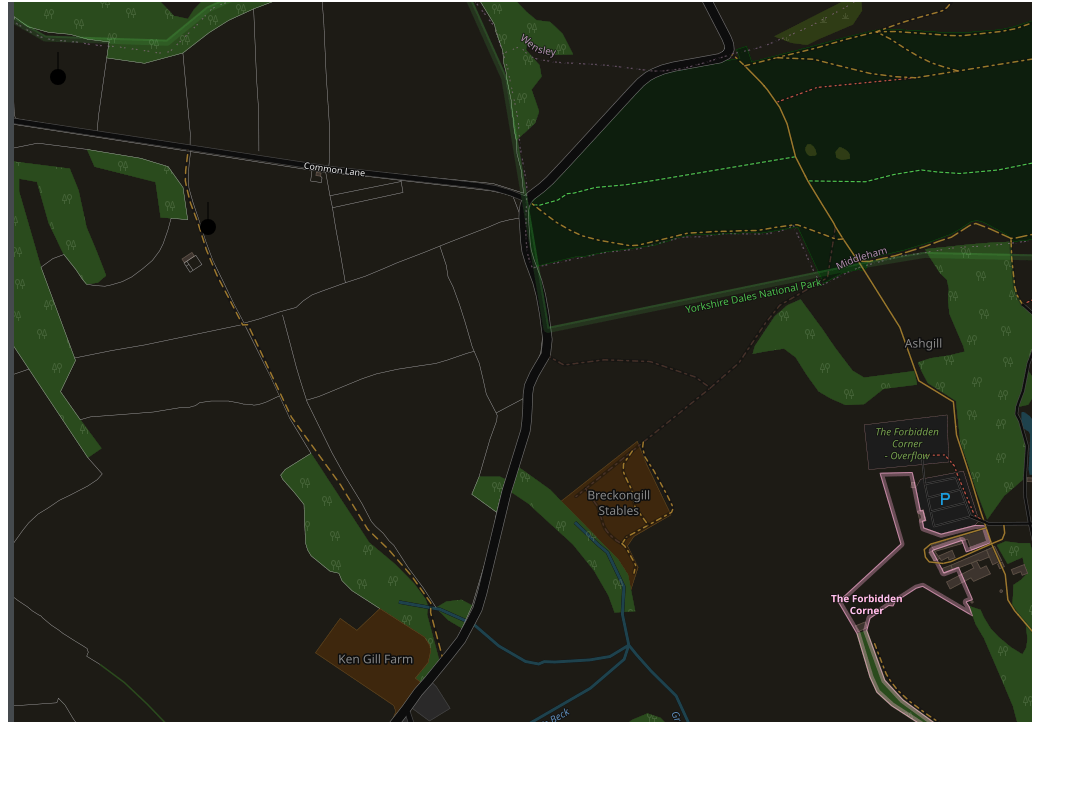
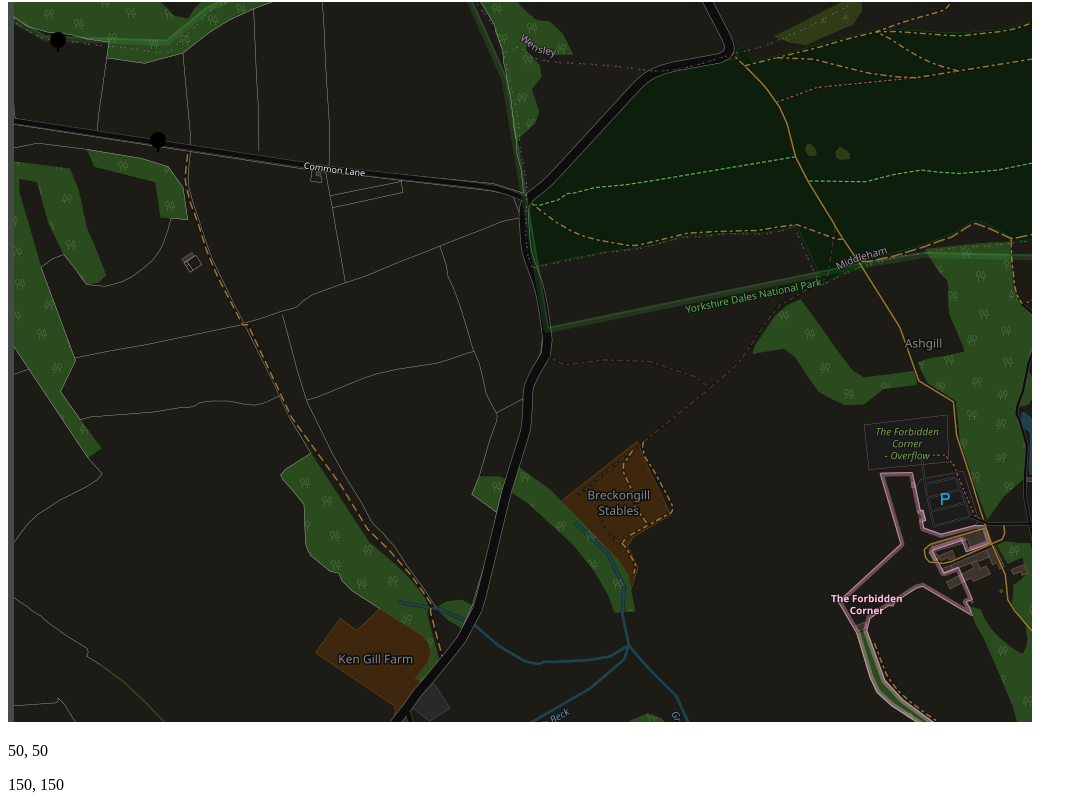
Before and after one commit to maxwellpark/SilentCartographer, a plain HTML site: page index.html in a window 1280 px wide. Shown: the part 79-889 px from the top of the page, without its empty margins (0-1087 px from the left). Before the commit the page ends 813 px from the top, so only its background shows below. Drawn offline with Linux system fonts and the light colour scheme.

Commit message:
Don't use translate

```diff
--- a/index.html
+++ b/index.html
@@ -12,6 +12,7 @@
     </header>
     <main>
         <canvas id="mapCanvas" width="1024" height="720"></canvas>
+        <div id="coordContainer"></div>
     </main>
     <!-- <script src="js/bezier.js"></script> -->
     <script src="js/map.js"></script>
--- a/js/map.js
+++ b/js/map.js
@@ -1,10 +1,12 @@
 var canvas = document.getElementById("mapCanvas");
 var ctx = canvas.getContext("2d");
 var rect = canvas.getBoundingClientRect();
+var coordsContainer = document.getElementById("coordContainer");
 var xRatio = canvas.width / rect.width;
 var yRatio = canvas.height / rect.height;
 var ratio = 1.25;
-var pointLength = 25;
+var pointLength = 12; // rename
+var pointWidth = 2;
 
 window.onload = function() {
     document.body.addEventListener("mousemove", collisionListener);
@@ -26,6 +28,8 @@ window.onload = function() {
         ctx.drawImage(mapImg, 0, 0);
         drawPins(pins);
     };
+
+    addCoordParagraphs();
 }
 
 window.onresize = function() {
@@ -42,18 +46,29 @@ var pins = {
     }
 };
 
+function addCoordParagraphs()
+{
+    for (pin in pins) {
+        var node = document.createElement("p");
+        node.innerText = `${pins[pin].x}, ${pins[pin].y}`;
+        coordsContainer.appendChild(node);
+    }
+}
+
 // Todo: separate out into one method that draws,
 // The other calls isPointInPath
 function drawPin(pin) {
-    ctx.translate(pin.x, pin.y);
+    // ctx.translate(pin.x, pin.y);
     ctx.beginPath();
-    ctx.moveTo(0, 0); // try removing this
-    ctx.arc(0, pointLength, pin.r, 0, 2 * Math.PI);
+    // ctx.moveTo(0, 0); // try removing this
+    ctx.moveTo(pin.x, pin.y);
+    ctx.arc(pin.x, pin.y - pointLength, pin.r, 0, 2 * Math.PI);
     ctx.fillStyle = pin.colour;
     ctx.fill();
     ctx.beginPath();
-    ctx.moveTo(0, 0);
-    ctx.lineTo(0, pointLength);
+    ctx.moveTo(pin.x, pin.y - pointLength);
+    ctx.lineWidth = pointWidth;
+    ctx.lineTo(pin.x, pin.y);
     ctx.strokeStyle = pin.colour;
     ctx.stroke();
 }
```
